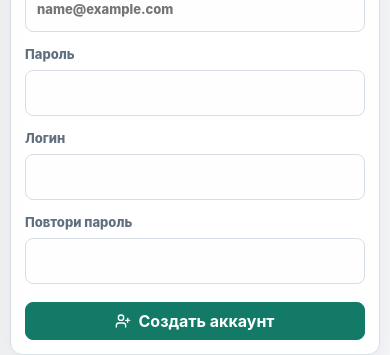
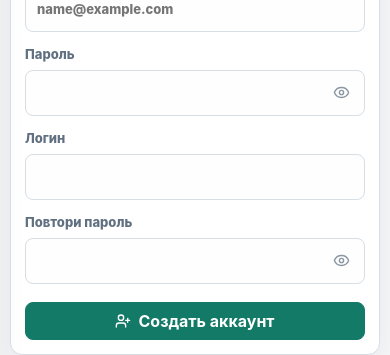
Before and after one commit to lazyw1zard/CADRelay, a React (Vite) app in the folder frontend/: page /auth in a window 390 px wide. Both pictures are taken after a click on the button "Регистрация". Shown: the part 312-667 px from the top of the page. Built offline with nearby package versions, Linux system fonts and the light colour scheme; no server answers.

Commit message:
Improve mobile login form

```diff
--- a/frontend/src/lib/errorMessages.js
+++ b/frontend/src/lib/errorMessages.js
@@ -14,6 +14,9 @@ export function formatErrorMessage(error, fallback = "Не удалось вып
   if (lower.includes("auth/weak-password")) return "Пароль слишком слабый. Используй минимум 6 символов.";
   if (lower.includes("auth/too-many-requests")) return "Слишком много попыток. Подожди немного и попробуй снова.";
   if (lower.includes("auth/network-request-failed")) return "Не удалось связаться с Firebase. Проверь соединение.";
+  if (lower.includes("post /auth/login failed (401)") || lower.includes("invalid email or password")) {
+    return "Неверный email или пароль.";
+  }
 
   const apiMatch = raw.match(/failed \((\d{3})\):/i);
   if (apiMatch) {
--- a/frontend/src/styles/main.scss
+++ b/frontend/src/styles/main.scss
@@ -1191,6 +1191,35 @@ textarea {
   outline: none;
 }
 
+.auth-password-field {
+  position: relative;
+  display: block;
+}
+
+.auth-password-field input {
+  padding-right: 48px;
+}
+
+.auth-page-form .auth-password-toggle {
+  position: absolute;
+  top: 50%;
+  right: 6px;
+  width: 36px;
+  min-height: 34px;
+  padding: 0;
+  border: 0;
+  border-radius: var(--radius-xs);
+  background: transparent;
+  color: var(--text-faint);
+  transform: translateY(-50%);
+  box-shadow: none;
+}
+
+.auth-page-form .auth-password-toggle:hover {
+  background: var(--surface-2);
+  color: var(--brand);
+}
+
 .auth-page-form button,
 .workspace-page button,
 .admin-users-page button {
--- a/frontend/src/views/AuthPage.jsx
+++ b/frontend/src/views/AuthPage.jsx
@@ -1,6 +1,6 @@
 import { useEffect, useState } from "react";
 import { Navigate, useNavigate } from "react-router-dom";
-import { LogIn, UserPlus } from "lucide-react";
+import { Eye, EyeOff, LogIn, UserPlus } from "lucide-react";
 import { BrandMark } from "../components/BrandMark";
 import {
   getFirebaseConfigStatus,
@@ -22,6 +22,8 @@ export function AuthPage() {
   const [email, setEmail] = useState("");
   const [password, setPassword] = useState("");
   const [confirmPassword, setConfirmPassword] = useState("");
+  const [showPassword, setShowPassword] = useState(false);
+  const [showConfirmPassword, setShowConfirmPassword] = useState(false);
   const [busy, setBusy] = useState(false);
   const [error, setError] = useState("");
   const [info, setInfo] = useState("");
@@ -150,6 +152,9 @@ export function AuthPage() {
           <input
             type="email"
             autoComplete="email"
+            autoCapitalize="none"
+            autoCorrect="off"
+            spellCheck="false"
             value={email}
             onChange={(e) => setEmail(e.target.value)}
             placeholder="name@example.com"
@@ -158,25 +163,64 @@ export function AuthPage() {
 
         <label>
           Пароль
-          <input
-            type="password"
-            autoComplete={authMode === "signup" ? "new-password" : "current-password"}
-            value={password}
-            onChange={(e) => setPassword(e.target.value)}
-          />
+          <span className="auth-password-field">
+            <input
+              type={showPassword ? "text" : "password"}
+              autoComplete={authMode === "signup" ? "new-password" : "current-password"}
+              autoCapitalize="none"
+              autoCorrect="off"
+              spellCheck="false"
+              value={password}
+              onChange={(e) => setPassword(e.target.value)}
+            />
+            <button
+              type="button"
+              className="auth-password-toggle"
+              onClick={() => setShowPassword((value) => !value)}
+              aria-label={showPassword ? "Скрыть пароль" : "Показать пароль"}
+              title={showPassword ? "Скрыть пароль" : "Показать пароль"}
+            >
+              {showPassword ? <EyeOff size={17} /> : <Eye size={17} />}
+            </button>
+          </span>
         </label>
 
         {authMode === "signup" ? (
           <label>
             Логин
-            <input value={displayName} onChange={(e) => setDisplayName(e.target.value)} />
+            <input
+              autoCapitalize="none"
+              autoCorrect="off"
+              spellCheck="false"
+              value={displayName}
+              onChange={(e) => setDisplayName(e.target.value)}
+            />
           </label>
         ) : null}
 
         {authMode === "signup" ? (
           <label>
             Повтори пароль
-            <input type="password" value={confirmPassword} onChange={(e) => setConfirmPassword(e.target.value)} />
+            <span className="auth-password-field">
+              <input
+                type={showConfirmPassword ? "text" : "password"}
+                autoComplete="new-password"
+                autoCapitalize="none"
+                autoCorrect="off"
+                spellCheck="false"
+                value={confirmPassword}
+                onChange={(e) => setConfirmPassword(e.target.value)}
+              />
+              <button
+                type="button"
+                className="auth-password-toggle"
+                onClick={() => setShowConfirmPassword((value) => !value)}
+                aria-label={showConfirmPassword ? "Скрыть пароль" : "Показать пароль"}
+                title={showConfirmPassword ? "Скрыть пароль" : "Показать пароль"}
+              >
+                {showConfirmPassword ? <EyeOff size={17} /> : <Eye size={17} />}
+              </button>
+            </span>
           </label>
         ) : null}
 
```
